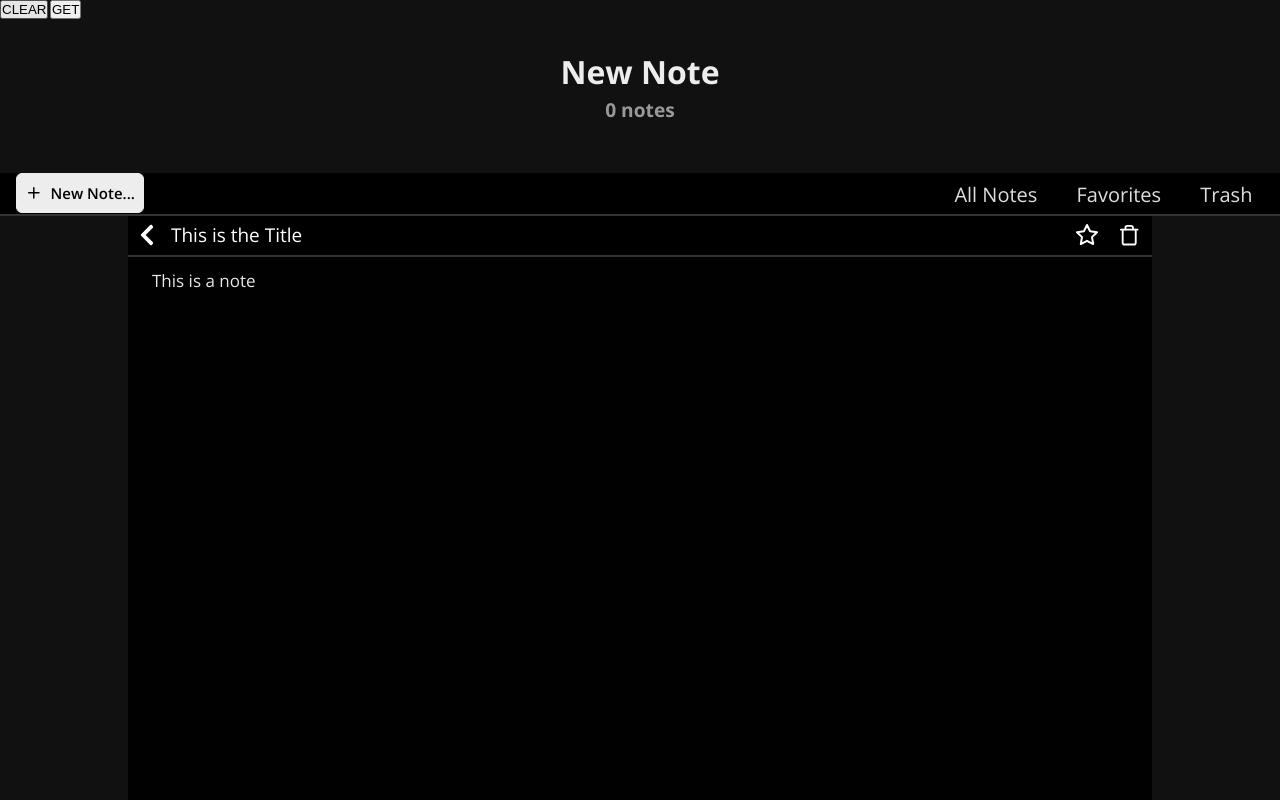
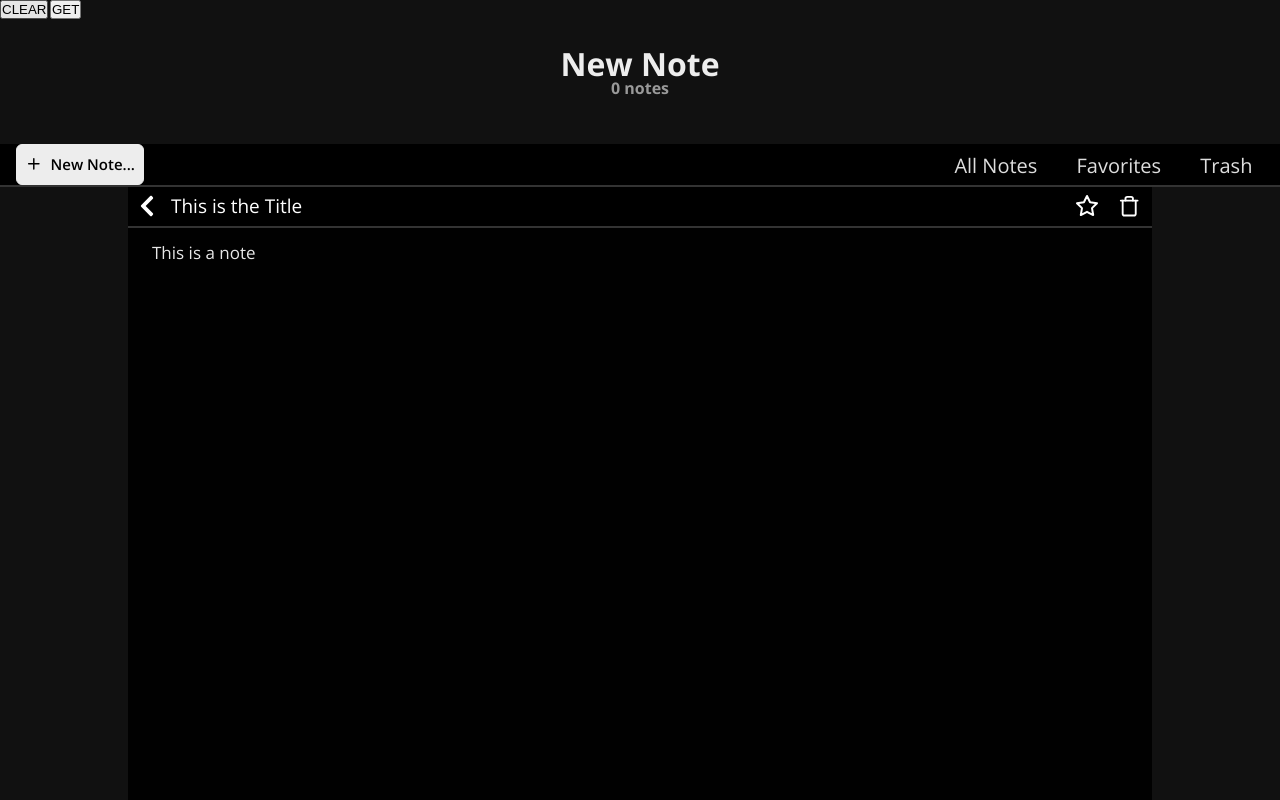
Before and after one commit to fistty/notes-app, a React (Vite) app: page /new in a window 1280 px wide. Shown: the top 800 px of the page. Built offline with nearby package versions, Linux system fonts and the light colour scheme.

Commit message:
removed ".active" class

```diff
--- a/src/components/Backdrop.jsx
+++ b/src/components/Backdrop.jsx
@@ -6,7 +6,6 @@ export const Backdrop = () => {
 	const { setIsBackdrop, setIsModal } = useNoteContext();
 	const handleClick = () => {
 		const navUl = document.querySelector(".nav-ul");
-		navUl.classList.remove("active");
 		navUl.classList.remove("act");
 
 		bodyScrollToggle.enable();
--- a/src/components/NavMobile.jsx
+++ b/src/components/NavMobile.jsx
@@ -9,7 +9,6 @@ export const NavMobile = () => {
 	const handleClick = () => {
 		// To get the side menu to stay on top of the screen
 		const navUl = document.querySelector(".nav-ul");
-		navUl.classList.add("active");
 		navUl.classList.add("act");
 		setIsBackdrop(true);
 		disableBodyScroll();
--- a/src/components/NewNote.css
+++ b/src/components/NewNote.css
@@ -33,7 +33,7 @@ input {
 
 textarea {
 	width: 100%;
-	height: 100%;
+	min-height: 100%;
 	font-family: var(--font-open);
 	font-size: 17px;
 	padding-left: 1.5rem;
--- a/src/layouts/RootLayout.css
+++ b/src/layouts/RootLayout.css
@@ -1,11 +1,12 @@
 .root-div {
 	text-align: center;
 	margin-bottom: 3rem;
+	line-height: 1;
 }
 
 .note-count {
 	color: #999;
-	font-size: 1.2rem;
+	font-size: 1rem;
 }
 
 h1 {
@@ -209,10 +210,6 @@ h1 {
 		transition: transform 100ms ease;
 	}
 
-	.nav-ul.active {
-		display: flex;
-		transform: translateX(-20%);
-	}
 	.nav-ul.act {
 		display: flex;
 		transform: translateX(-20%);
```
